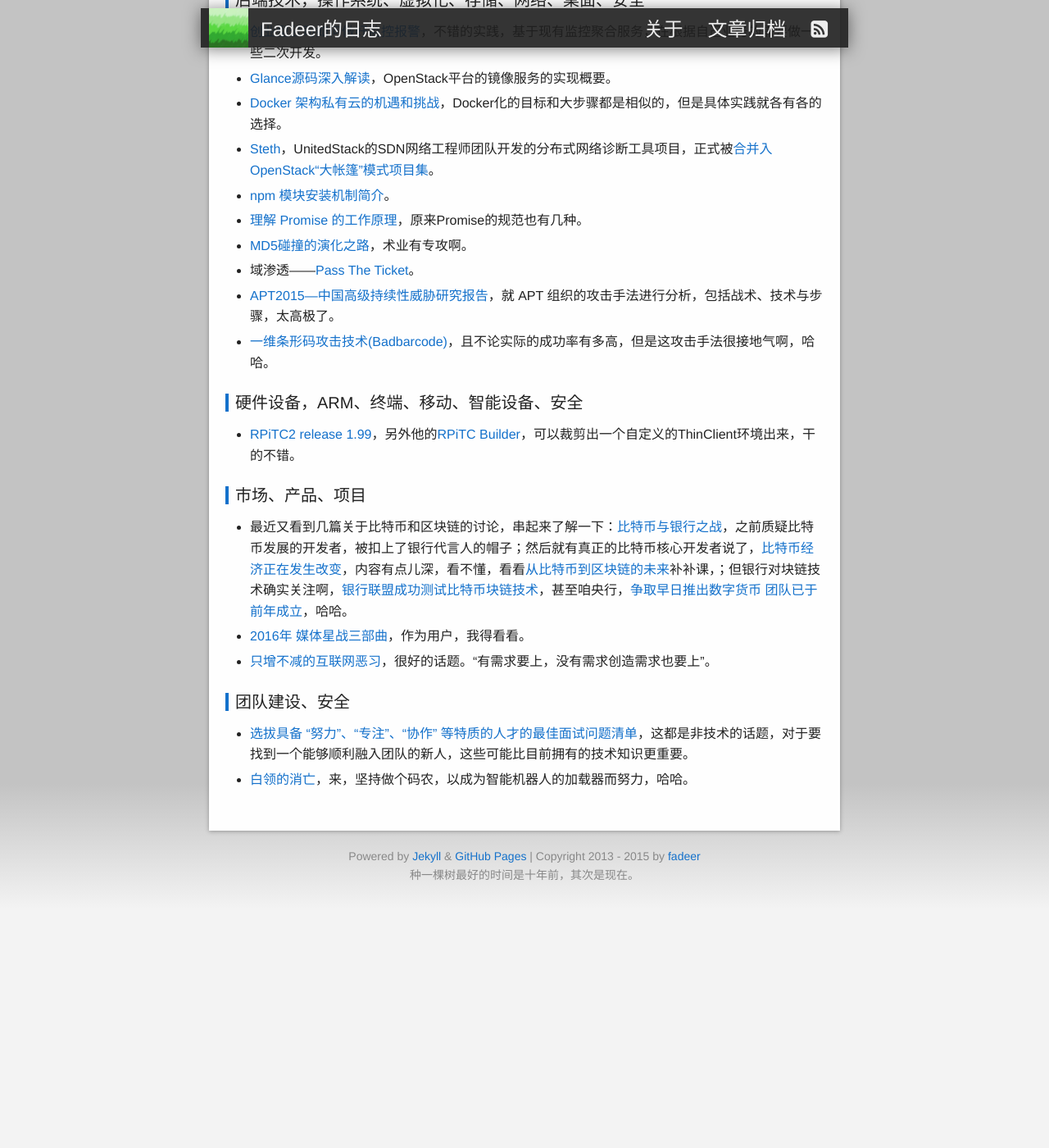
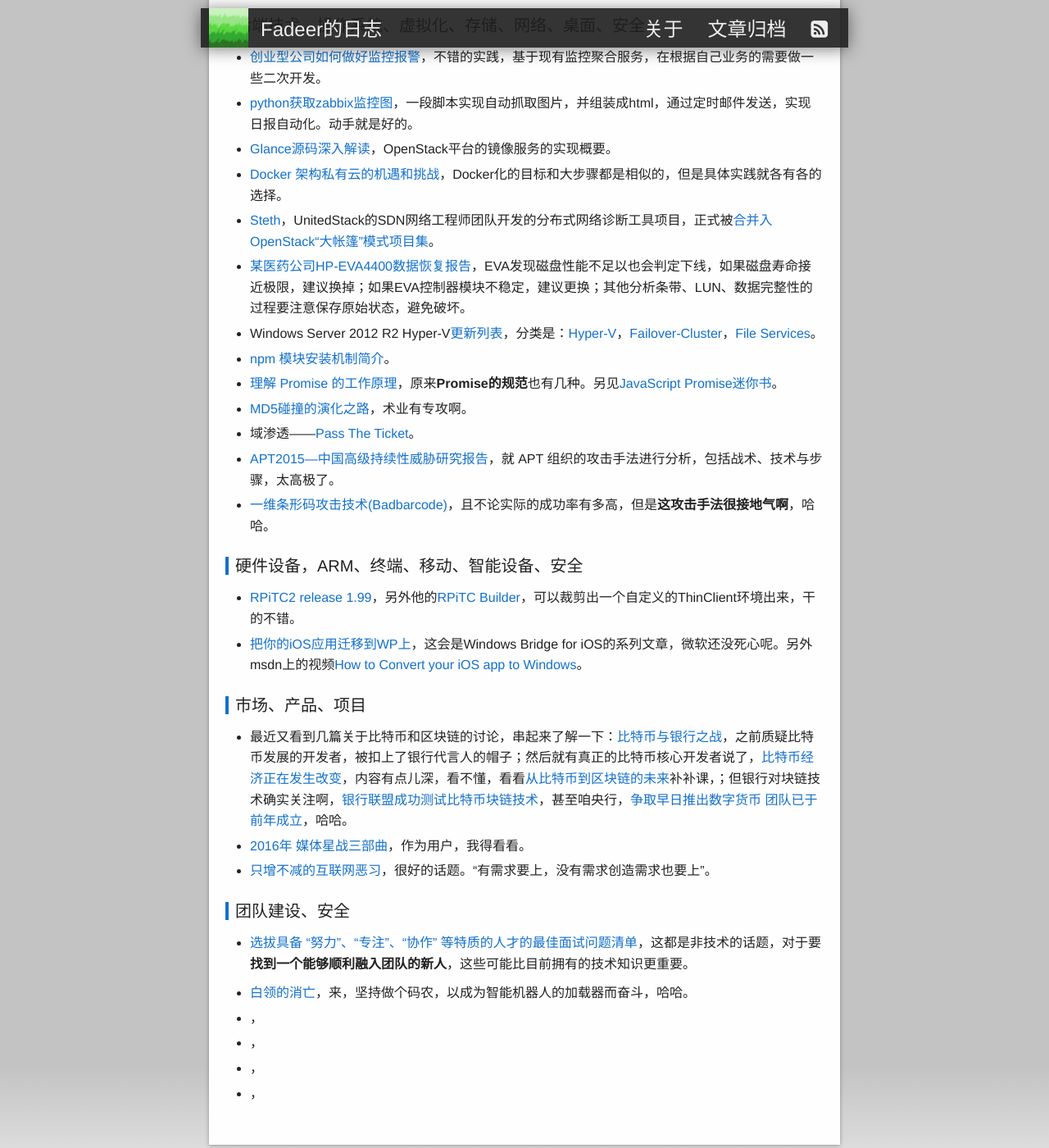
Before and after one commit to fadeer/fadeer.github.io, a Jekyll site: the page built from _posts/weekly/2016-01-25-weekly-57.markdown, in a window 1280 px wide and 1400 px high, scrolled down 412 px. Shown: the whole window at 82% size. Built offline with Jekyll 4.4.1, drawn with Linux system fonts in a browser that asks for light colours; before the commit the page ends 1520 px from its top, so only the background shows below that; some of the changed text lies outside the part shown.

Commit message:
update post

```diff
--- a/_posts/weekly/2016-01-25-weekly-57.markdown
+++ b/_posts/weekly/2016-01-25-weekly-57.markdown
@@ -10,8 +10,9 @@ tags: Weekly Skill
 
 前端技术，界面、交互、安全
 ----
-* [移动端页面布局及字体大小该如何设置](http://segmentfault.com/a/1190000004344753)，看来如果想让不同设备、屏幕下的文字看起来都比较合适，就是的分别适配大小啊。
+* [移动端页面布局及字体大小该如何设置](http://segmentfault.com/a/1190000004344753)，看来如果想让不同设备、屏幕下的文字看起来都比较合适，就是得分别适配大小啊。
 * [深入理解CSS中的层叠上下文和层叠顺序](http://www.zhangxinxu.com/wordpress/?p=5115)，讨论的很细致，表达能力很强，呵呵。
+* [前端工程师都会喜欢的5个JavaScript库](http://www.codeceo.com/article/5-useful-javascript-libs.html)。
 * Angular2开发指南--[翻译系列总览](https://github.com/gf-rd/blog/issues/21)。
 * [Mixin 已死，Composition 万岁](http://efe.baidu.com/blog/mixins-are-dead-long-live-the-composition/)。
 * [ReactJS组件间沟通的一些方法](http://www.alloyteam.com/2016/01/some-methods-of-reactjs-communication-between-components/)，最后也比较了Transdux。
@@ -19,20 +20,24 @@ tags: Weekly Skill
 后端技术，操作系统、虚拟化、存储、网络、桌面、安全
 ----
 * [创业型公司如何做好监控报警](http://36kr.com/p/5042226.html)，不错的实践，基于现有监控聚合服务，在根据自己业务的需要做一些二次开发。
+* [python获取zabbix监控图](http://sandy521.blog.51cto.com/5728588/1736876)，一段脚本实现自动抓取图片，并组装成html，通过定时邮件发送，实现日报自动化。动手就是好的。
 * [Glance源码深入解读](https://www.ustack.com/blog/glance%EF%BC%8Dyuanma/)，OpenStack平台的镜像服务的实现概要。
 * [Docker 架构私有云的机遇和挑战](https://blog.coding.net/blog/docker-opportunities-challenges)，Docker化的目标和大步骤都是相似的，但是具体实践就各有各的选择。
 * [Steth](https://github.com/openstack/steth)，UnitedStack的SDN网络工程师团队开发的分布式网络诊断工具项目，正式被[合并入OpenStack“大帐篷”模式项目集](https://www.ustack.com/news/unitedstack-steth-has-been-merge-to-big-tent/)。
+* [某医药公司HP-EVA4400数据恢复报告](http://zhangyu.blog.51cto.com/197148/1736177)，EVA发现磁盘性能不足以也会判定下线，如果磁盘寿命接近极限，建议换掉；如果EVA控制器模块不稳定，建议更换；其他分析条带、LUN、数据完整性的过程要注意保存原始状态，避免破坏。
+* Windows Server 2012 R2 Hyper-V[更新列表](http://www.hyper-v.nu/archives/hvredevoort/2016/01/windows-server-2012-hotfixes-update/#utm_source=feed&utm_medium=feed&utm_campaign=feed)，分类是：[Hyper-V](https://support.microsoft.com/en-us/kb/3135020)，[Failover-Cluster](https://support.microsoft.com/en-us/kb/2920151)，[File Services](https://support.microsoft.com/en-us/kb/2899011)。
 * [npm 模块安装机制简介](http://www.ruanyifeng.com/blog/2016/01/npm-install.html)。
-* [理解 Promise 的工作原理](https://blog.coding.net/blog/how-do-promises-work)，原来Promise的规范也有几种。
+* [理解 Promise 的工作原理](https://blog.coding.net/blog/how-do-promises-work)，原来**Promise的规范**也有几种。另见[JavaScript Promise迷你书](http://liubin.org/promises-book/)。
 * [MD5碰撞的演化之路](http://drops.wooyun.org/papers/12396)，术业有专攻啊。
 * 域渗透——[Pass The Ticket](http://drops.wooyun.org/tips/12159)。
 * [APT2015—中国高级持续性威胁研究报告](http://drops.wooyun.org/papers/12315)，就 APT 组织的攻击手法进行分析，包括战术、技术与步骤，太高极了。
-* [一维条形码攻击技术(Badbarcode)](http://drops.wooyun.org/tips/12183)，且不论实际的成功率有多高，但是这攻击手法很接地气啊，哈哈。
+* [一维条形码攻击技术(Badbarcode)](http://drops.wooyun.org/tips/12183)，且不论实际的成功率有多高，但是**这攻击手法很接地气啊**，哈哈。
 
 硬件设备，ARM、终端、移动、智能设备、安全
 ----
 <!--preview-end-->
 * [RPiTC2 release 1.99](http://rpitc.blogspot.com/2016/01/rpitc2-release-199-out.html)，另外他的[RPiTC Builder](https://github.com/Gibbio/RPiTC_Builder)，可以裁剪出一个自定义的ThinClient环境出来，干的不错。
+* [把你的iOS应用迁移到WP上](https://blogs.windows.com/buildingapps/2016/01/20/building-a-simple-app-with-the-windows-bridge-for-ios/)，这会是Windows Bridge for iOS的系列文章，微软还没死心呢。另外msdn上的视频[How to Convert your iOS app to Windows](https://channel9.msdn.com/Blogs/One-Dev-Minute/How-to-Convert-your-iOS-app-to-Windows)。
 
 市场、产品、项目
 ----
@@ -42,5 +47,15 @@ tags: Weekly Skill
 
 团队建设、安全
 ----
-* [选拔具备 “努力”、“专注”、“协作” 等特质的人才的最佳面试问题清单](http://36kr.com/p/5042552.html)，这都是非技术的话题，对于要找到一个能够顺利融入团队的新人，这些可能比目前拥有的技术知识更重要。
-* [白领的消亡](http://www.ruanyifeng.com/blog/2016/01/white-collar.html)，来，坚持做个码农，以成为智能机器人的加载器而努力，哈哈。
+* [选拔具备 “努力”、“专注”、“协作” 等特质的人才的最佳面试问题清单](http://36kr.com/p/5042552.html)，这都是非技术的话题，对于要**找到一个能够顺利融入团队的新人**，这些可能比目前拥有的技术知识更重要。
+* [白领的消亡](http://www.ruanyifeng.com/blog/2016/01/white-collar.html)，来，坚持做个码农，以成为智能机器人的加载器而奋斗，哈哈。
+
+
+
+
+
+
+* []()，
+* []()，
+* []()，
+* []()，
```
